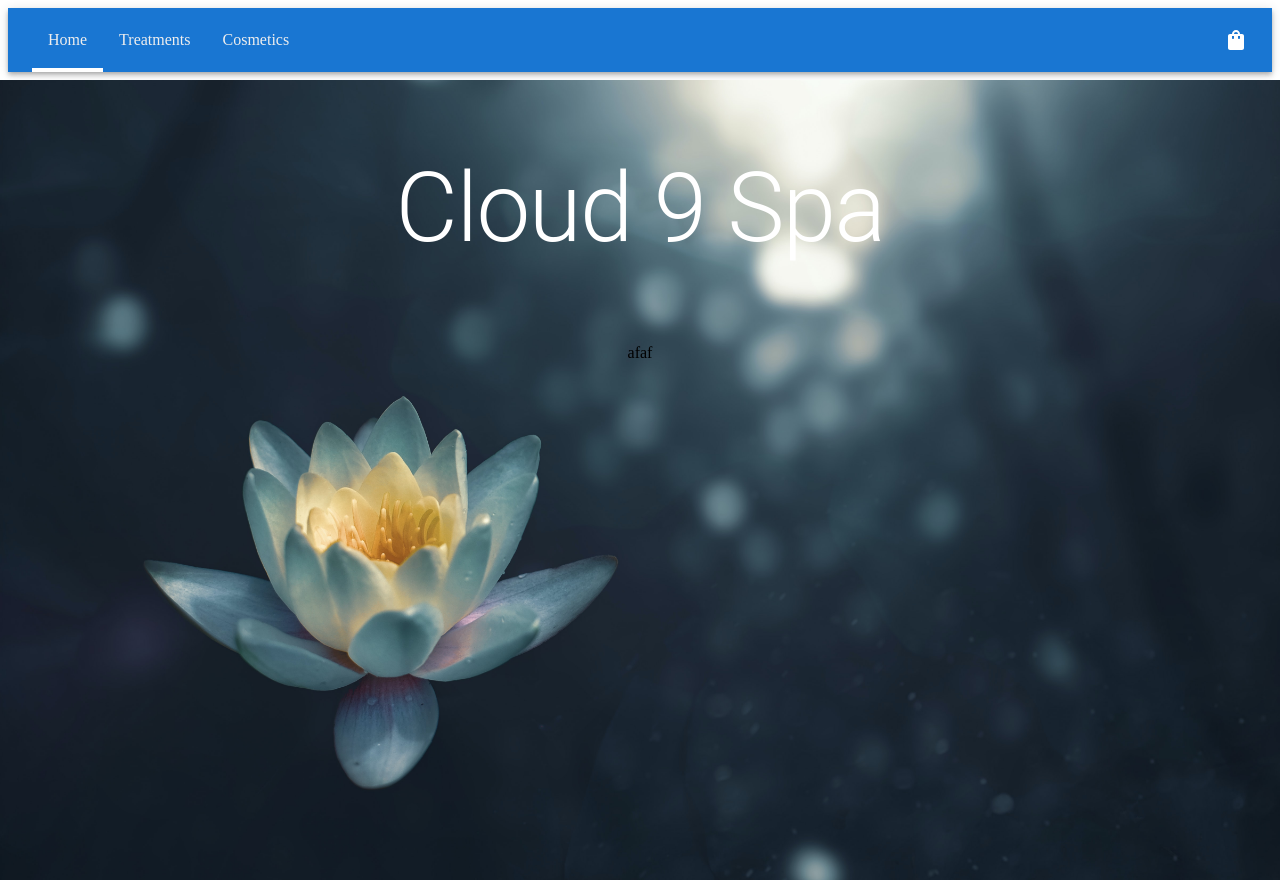
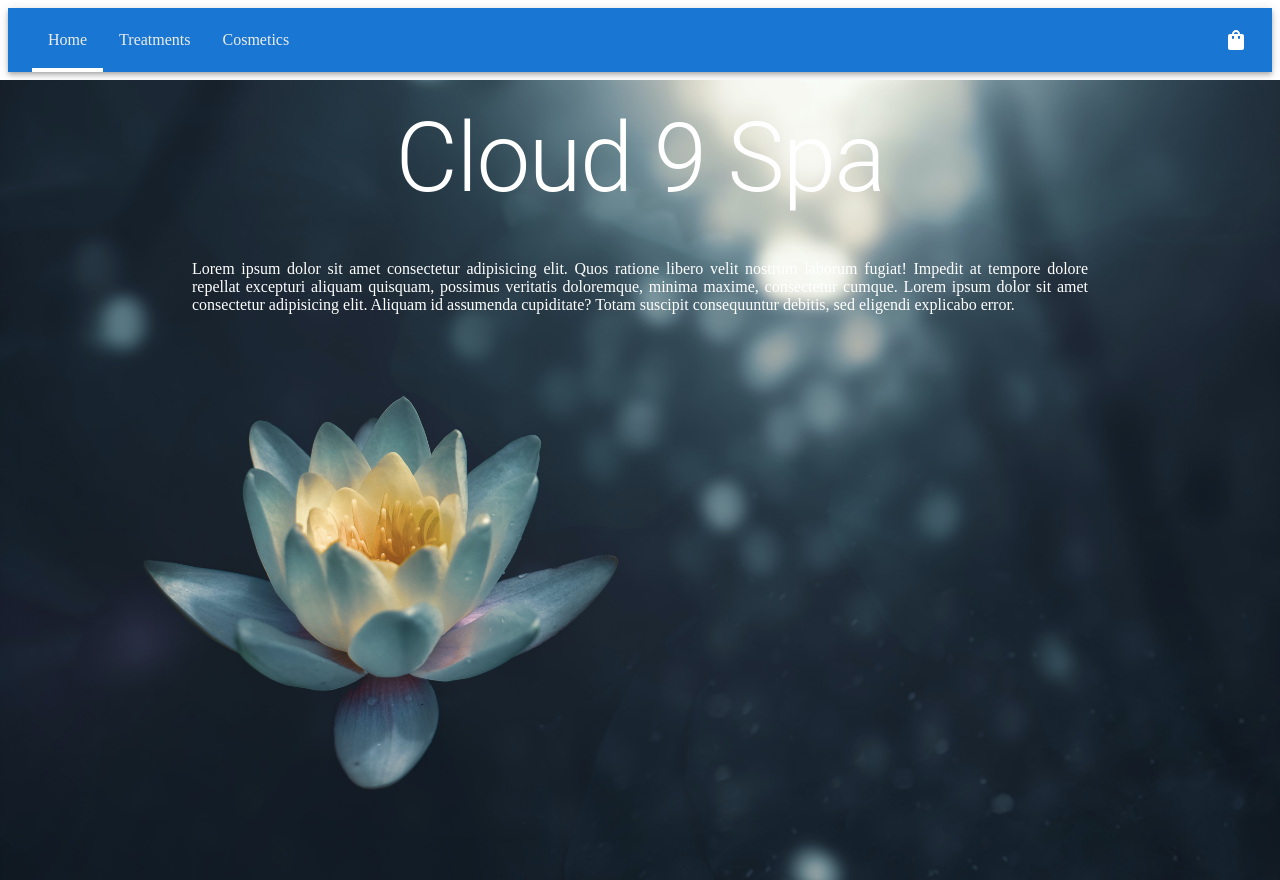
Before and after one commit to ManAgne/Spa-page, a React (Create React App) app in the folder app/: page / in a window 1280 px wide. Built offline with nearby package versions, Linux system fonts and the light colour scheme.

Commit message:
feat: home-page description added as 'p' tag

```diff
--- a/app/src/pages/home-page/index.jsx
+++ b/app/src/pages/home-page/index.jsx
@@ -6,8 +6,8 @@ const HomePage = () => {
     <Box sx={{ height: '100vh', display: 'flex' }}>
       <Box component='img' src='bg-image.jpg' sx={{ position: 'absolute', top: '80px', left: 0, width: '100%', height: '100vh', objectFit: 'cover', zIndex: 0}} />
       <Box sx={{ display: 'flex', flexDirection: 'column', alignItems: 'center', width: '100vw', zIndex: 1 }}>
-        <Typography component='h1' variant='h1' sx={{ color: 'white', textAlign: 'center', my: '80px'}}>Cloud 9 Spa</Typography>
-        <Box>afaf</Box>
+        <Typography component='h1' variant='h1' sx={{ color: 'white', textAlign: 'center', my: '30px'}}>Cloud 9 Spa</Typography>
+        <Box component='p' sx={{ color: 'white', width: '70vw', textAlign: 'justify' }}>Lorem ipsum dolor sit amet consectetur adipisicing elit. Quos ratione libero velit nostrum laborum fugiat! Impedit at tempore dolore repellat excepturi aliquam quisquam, possimus veritatis doloremque, minima maxime, consectetur cumque. Lorem ipsum dolor sit amet consectetur adipisicing elit. Aliquam id assumenda cupiditate? Totam suscipit consequuntur debitis, sed eligendi explicabo error.</Box>
       </Box>
     </Box>
   )
```
